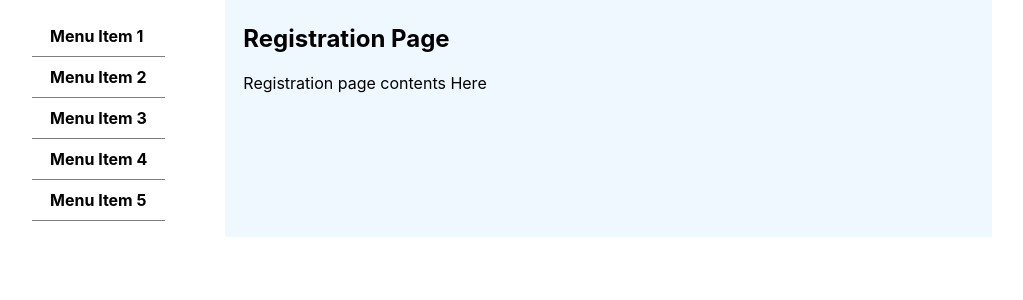
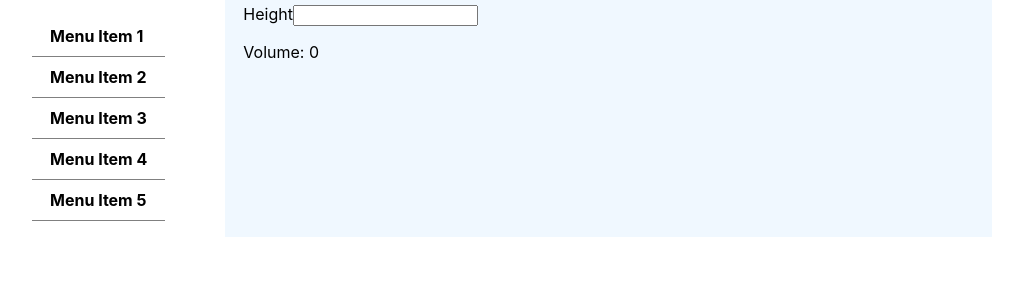
Before and after one commit to dtarxanyan/movies-project, a React (Create React App) app: page / in a window 1280 px wide. Shown: the top 300 px of the page, without its empty margins (128-1151 px from the left). Built offline with nearby package versions, Linux system fonts and the light colour scheme.

Commit message:
Implement Volume Calc

```diff
--- a/src/App.js
+++ b/src/App.js
@@ -1,6 +1,7 @@
 import React from "react";
 import Layout from "./components/Functional/Layout/Layout";
 import RegistrationPage from "./components/Functional/RegistrationPage/RegistrationPage";
+import CalcVolume from "./components/Functional/CalcVolume/CalcVolume";
 
 class App extends React.Component {
     constructor(props) {
@@ -10,7 +11,7 @@ class App extends React.Component {
     render() {
         return (
             <Layout>
-                <RegistrationPage/>
+                <CalcVolume area={10}/>
             </Layout>
         );
     }
--- /dev/null
+++ b/src/components/Functional/CalcVolume/CalcVolume.js
@@ -0,0 +1,32 @@
+import React, {useState} from "react";
+import Input from "../Input/Input";
+
+const CalcVolume = (props) => {
+    const {area} = props;
+    const [volume, setVolume] = useState(0);
+
+    const calcVolume = (area, height) => {
+        return area * height;
+    };
+
+    const onChange = (height) => {
+        const vol = calcVolume(area, height);
+        setVolume(vol);
+    }
+
+    return (
+        <>
+            <Input
+                type={'number'}
+                label={'Height'}
+                onChange={(name, value) => onChange(value || 0)}
+            />
+
+            <p>
+                Volume: {volume}
+            </p>
+        </>
+    )
+}
+
+export default CalcVolume;
```
